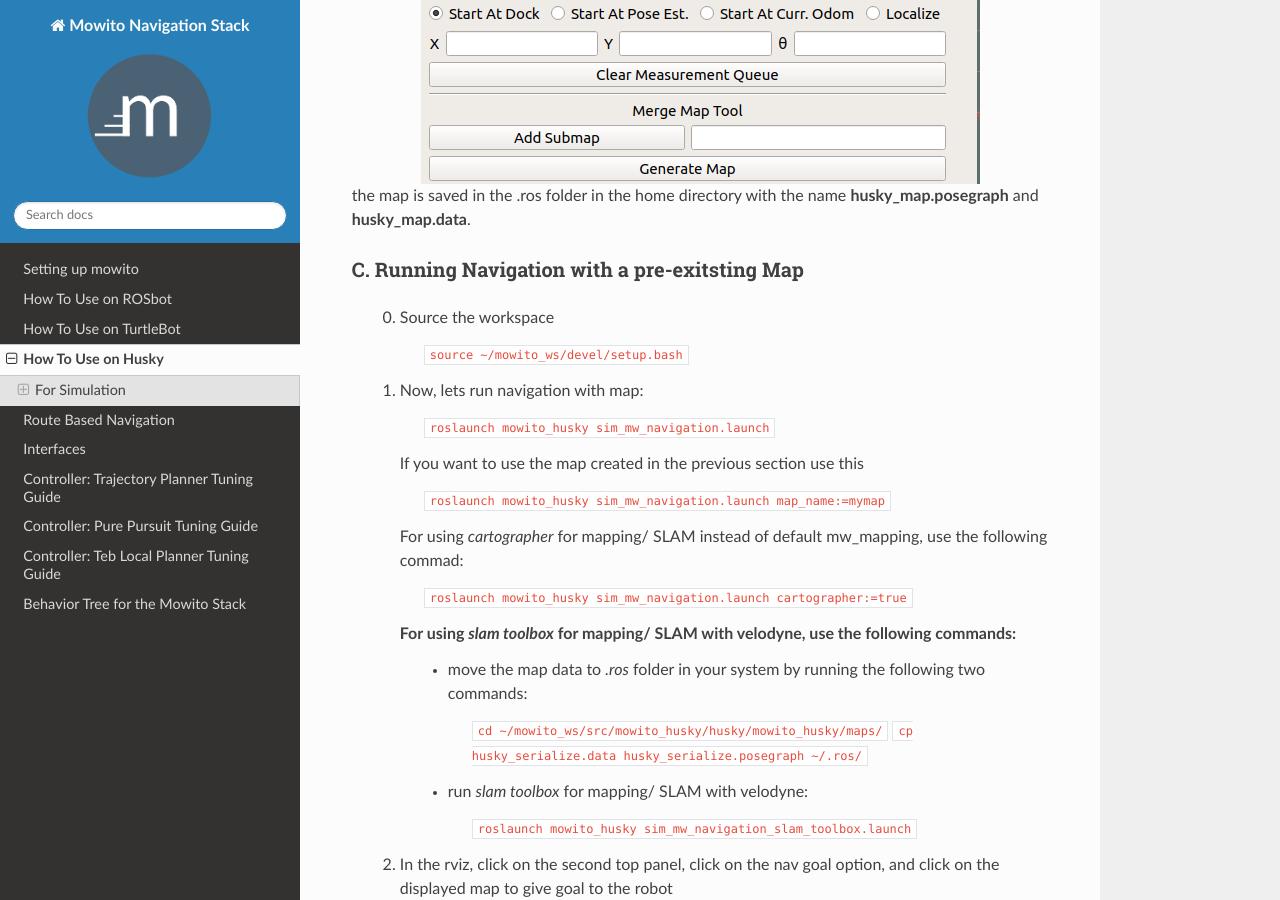
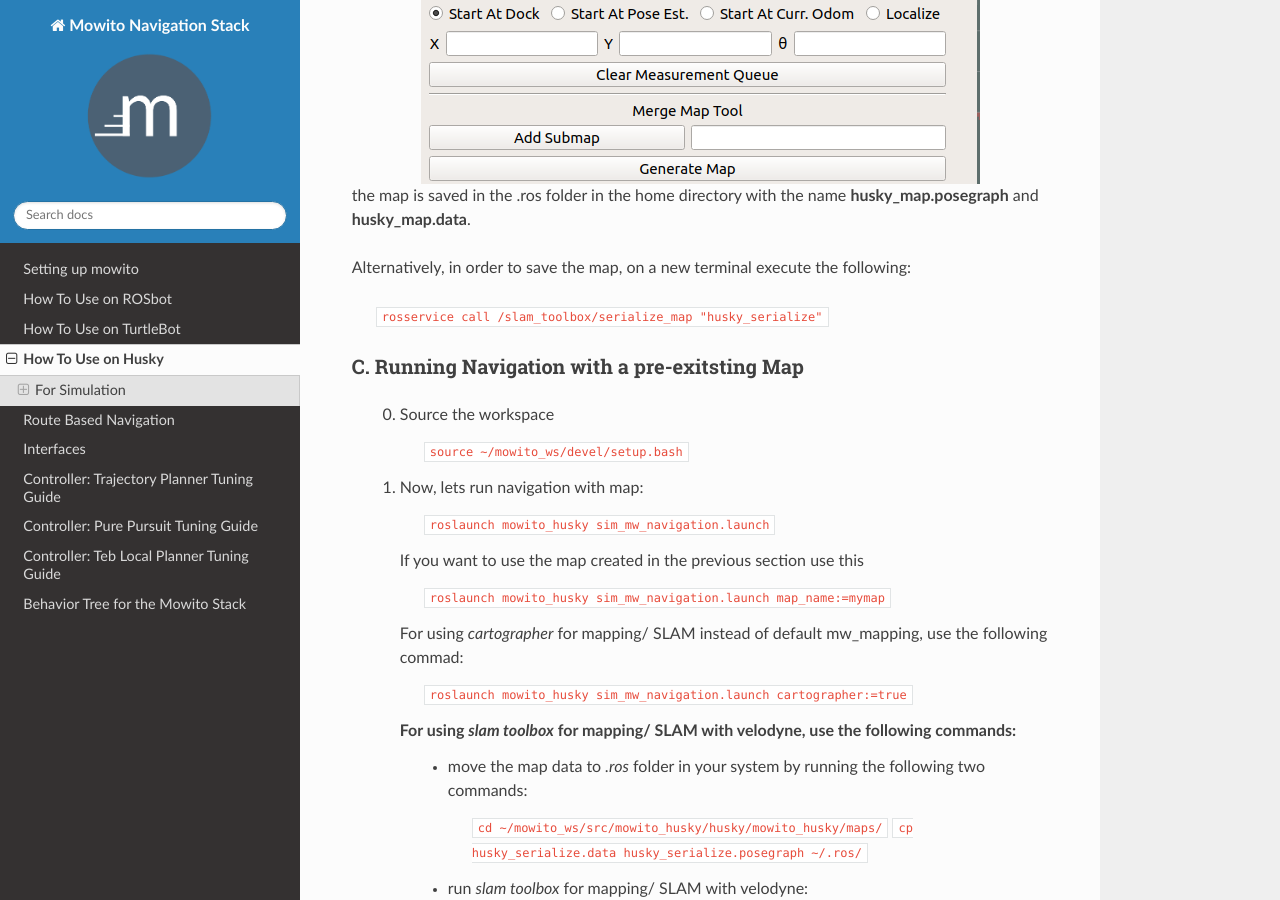
Before and after one commit to mowito/mowito_amd64, a Sphinx documentation site: the page built from docs/source/how_to_use_husky.rst, in a window 1280 px wide and 900 px high, scrolled down 2755 px. Built offline with Sphinx 7.4.7 and the Read the Docs theme 2.0.0, drawn with Linux system fonts in a browser that asks for light colours.

Commit message:
add rosservice

```diff
--- a/docs/source/how_to_use_husky.rst
+++ b/docs/source/how_to_use_husky.rst
@@ -104,6 +104,10 @@ B. Running Navigation with no Map (SLAM) / Navigation to create Map
 
 the map is saved in the .ros folder in the home directory with the name **husky_map.posegraph** and **husky_map.data**.
 
+Alternatively, in order to save the map, on a new terminal execute the following:
+
+      ``rosservice call /slam_toolbox/serialize_map "husky_serialize"``
+
 C. Running Navigation  with a pre-exitsting Map
 ^^^^^^^^^^^^^^^^^^^^^^^^^^^^^^^^^^^^^^^^^^^^^^^^^^
             0. Source the workspace
```
